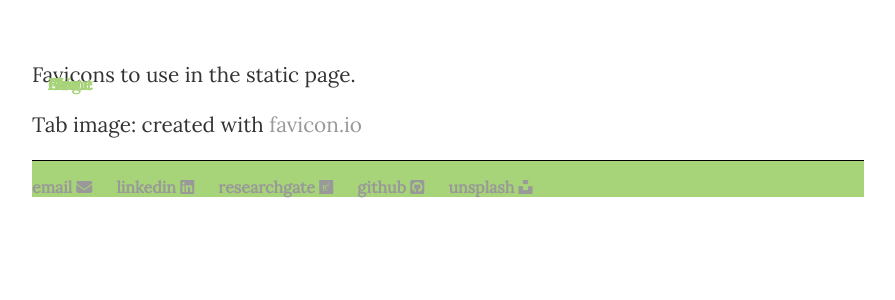
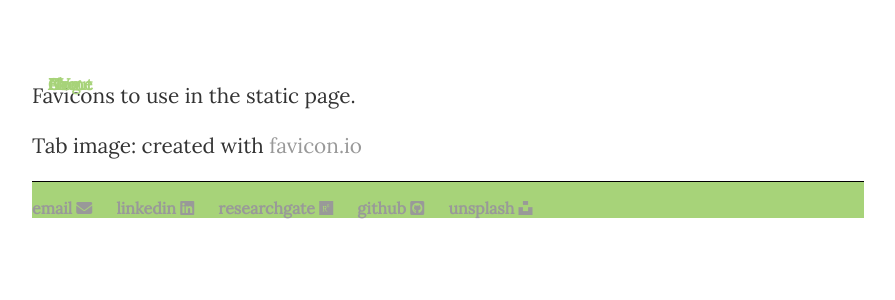
Before and after one commit to finerbrighterlighter/finerbrighterlighter.github.io, a Jekyll site: the page built from icon/readme.md, in a window 1280 px wide. Shown: the top 300 px of the page, without its empty margins (192-1087 px from the left). Built offline with Jekyll 4.4.1, drawn with Linux system fonts in a browser that asks for light colours; nearby versions of some CDN libraries; our own code applies the rules of GitHub Pages for plain Markdown files.

Commit message:
Update main.css

```diff
--- a/css/main.css
+++ b/css/main.css
@@ -10,6 +10,10 @@
 }
 
 .topnav {
+  list-style-type: none;
+  margin: 0px;
+  padding: 0px;
+  overflow: hidden;
   background-color: #3da542;
 }
 
```
